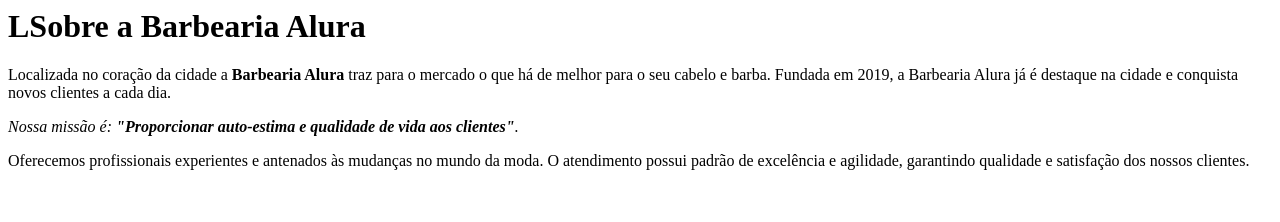
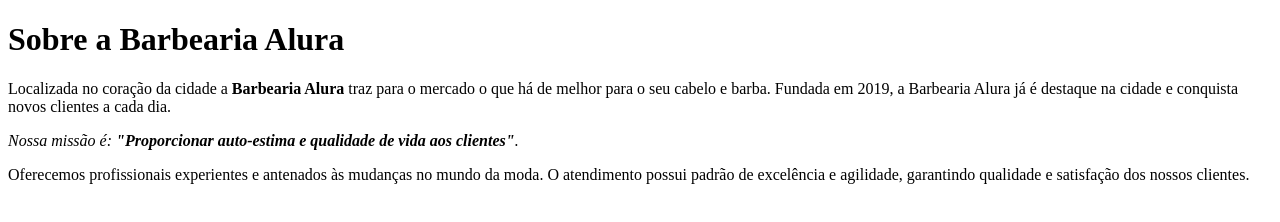
Before and after one commit to MARCOS02COSTA/htmlcss-parte1, a plain HTML site: page index.html in a window 1280 px wide. Drawn offline with Linux system fonts and the light colour scheme.

Commit message:
Add files via upload

```diff
--- a/index.html
+++ b/index.html
@@ -1,9 +1,20 @@
-<h1>LSobre a Barbearia Alura</h1>
+<!DOCTYPE html>
+<html lang="pt-br">
 
-<p>Localizada no coração da cidade a <strong>Barbearia Alura</strong> traz para o mercado o que há de melhor para o seu cabelo e barba.
-Fundada em 2019, a Barbearia Alura já é destaque na cidade e conquista novos clientes a cada dia.</p>
+<head>
+    <meta charset="utf-8">
+    <title>Barbearia alura</title>
+</head>
+<body>
+<h1>Sobre a Barbearia Alura</h1>
+
+<p>Localizada no coração da cidade a <strong>Barbearia Alura</strong> traz para o mercado o que há de melhor para o seu
+    cabelo e barba.
+    Fundada em 2019, a Barbearia Alura já é destaque na cidade e conquista novos clientes a cada dia.</p>
 
 <p><em>Nossa missão é:<strong> "Proporcionar auto-estima e qualidade de vida aos clientes"</strong>.</em></p>
 
 <p>Oferecemos profissionais experientes e antenados às mudanças no mundo da moda.
-O atendimento possui padrão de excelência e agilidade, garantindo qualidade e satisfação dos nossos clientes.</p>
+    O atendimento possui padrão de excelência e agilidade, garantindo qualidade e satisfação dos nossos clientes.</p>
+</body>
+</html>
```
